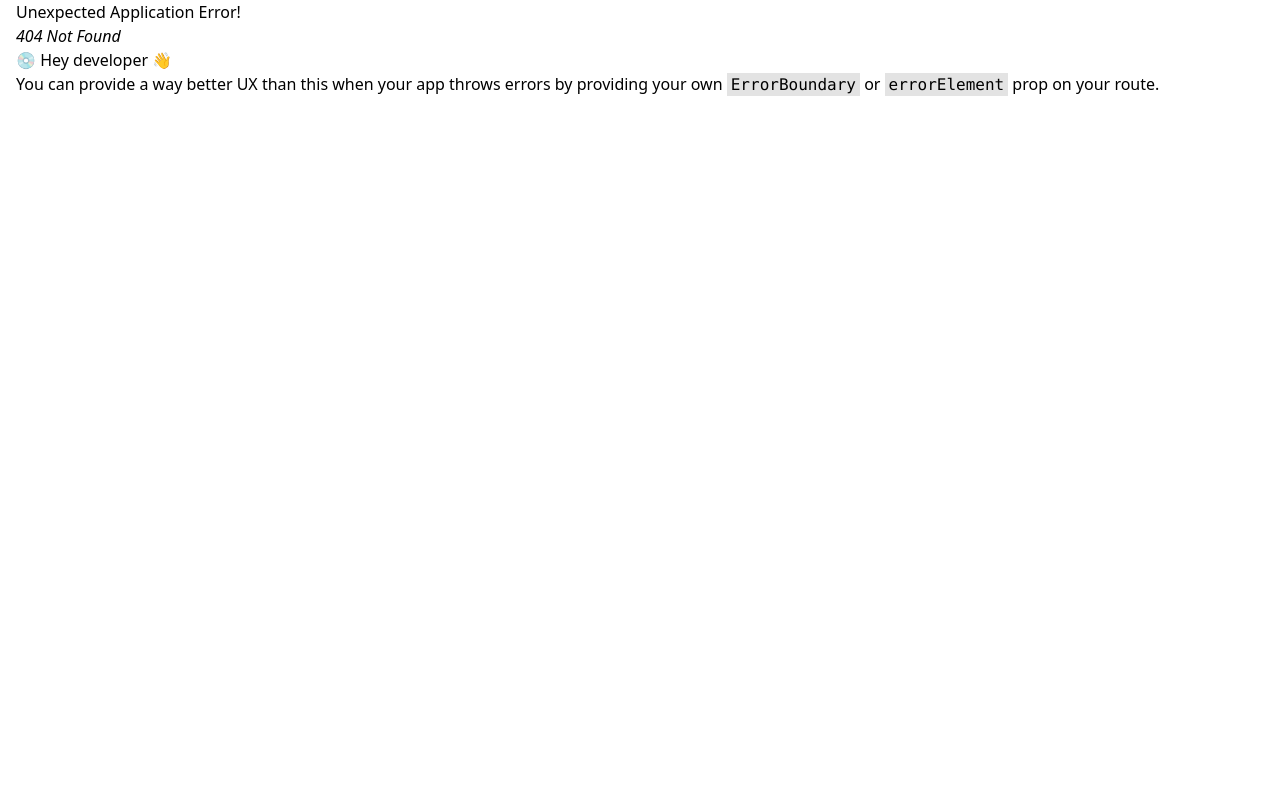
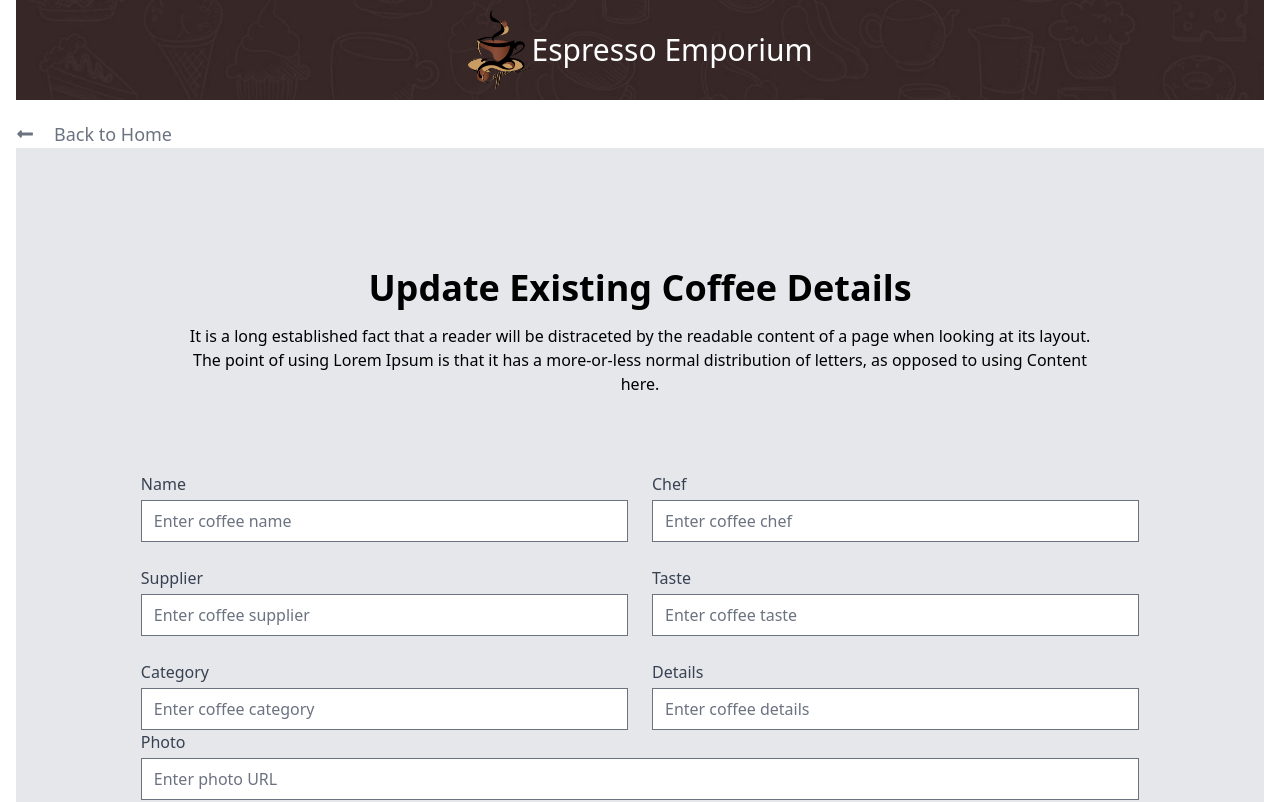
Before and after one commit to farukwebcode21/coffee-store-fontend, a React (Vite) app: page /updateCoffee in a window 1280 px wide. Before the commit this address had no page. Shown: the top 802 px of the page. Built offline with nearby package versions, Linux system fonts and the light colour scheme.

Commit message:
coffee add and update complete

```diff
--- a/package.json
+++ b/package.json
@@ -17,6 +17,7 @@
   },
   "devDependencies": {
     "@eslint/js": "^9.13.0",
+    "@tailwindcss/forms": "^0.5.9",
     "@types/react": "^18.3.12",
     "@types/react-dom": "^18.3.1",
     "@vitejs/plugin-react": "^4.3.3",
--- /dev/null
+++ b/src/components/AddCoffee.jsx
@@ -0,0 +1,99 @@
+import { FaLongArrowAltLeft } from "react-icons/fa";
+import { Link } from "react-router-dom";
+
+const AddCoffee = () => {
+  return (
+    <div>
+      <Link to={"/"}>
+        <button className="bg-white text-gray-500 text-lg mt-5 flex items-center justify-center">
+          <FaLongArrowAltLeft className="mr-5" />
+          Back to Home
+        </button>
+      </Link>
+      <div className="bg-gray-200 py-20">
+        <div className=" w-4/5 m-auto p-10 text-center space-y-4">
+          <h1 className="text-4xl font-bold text-black">Add New Coffee</h1>
+          <p>
+            It is a long established fact that a reader will be distraceted by
+            the readable content of a page when looking at its layout. The point
+            of using Lorem Ipsum is that it has a more-or-less normal
+            distribution of letters, as opposed to using Content here.
+          </p>
+        </div>
+        <div className="py-1 ">
+          <div className="mt-8 w-4/5 m-auto">
+            <div className="grid grid-cols-2 gap-6">
+              <label className="block">
+                <span className="text-gray-700">Name</span>
+                <input
+                  type="text"
+                  className="mt-1 block w-full"
+                  placeholder="Enter coffee name"
+                />
+              </label>
+              <label className="block">
+                <span className="text-gray-700">Chef</span>
+                <input
+                  type="text"
+                  name="chef"
+                  className="mt-1 block w-full"
+                  placeholder="Enter coffee chef"
+                />
+              </label>
+              <label className="block">
+                <span className="text-gray-700">Supplier</span>
+                <input
+                  type="text"
+                  name="supplier"
+                  className="mt-1 block w-full"
+                  placeholder="Enter coffee supplier"
+                />
+              </label>
+              <label className="block">
+                <span className="text-gray-700">Taste</span>
+                <input
+                  type="text"
+                  name="taste"
+                  className="mt-1 block w-full"
+                  placeholder="Enter coffee taste"
+                />
+              </label>
+              <label className="block">
+                <span className="text-gray-700">Category</span>
+                <input
+                  type="text"
+                  name="category"
+                  className="mt-1 block w-full"
+                  placeholder="Enter coffee category"
+                />
+              </label>
+              <label className="block">
+                <span className="text-gray-700">Details</span>
+                <input
+                  type="text"
+                  name="details"
+                  className="mt-1 block w-full"
+                  placeholder="Enter coffee details"
+                />
+              </label>
+            </div>
+            <label className="block">
+              <span className="text-gray-700">Photo</span>
+              <input
+                type="text"
+                name="details"
+                className="mt-1 block w-full"
+                placeholder="Enter photo URL"
+              />
+            </label>
+            <button className="w-full text-lg bg-[#D2B48C] mt-10 py-3 border-2 border-[#331A15] ">
+              Add Coffee
+            </button>
+          </div>
+        </div>
+      </div>
+    </div>
+  );
+};
+
+export default AddCoffee;
--- /dev/null
+++ b/src/components/UpdateCoffee.jsx
@@ -0,0 +1,101 @@
+import { FaLongArrowAltLeft } from "react-icons/fa";
+import { Link } from "react-router-dom";
+
+const UpdateCoffee = () => {
+  return (
+    <div>
+      <Link to={"/"}>
+        <button className="bg-white text-gray-500 text-lg mt-5 flex items-center justify-center">
+          <FaLongArrowAltLeft className="mr-5" />
+          Back to Home
+        </button>
+      </Link>
+      <div className="bg-gray-200 py-20">
+        <div className=" w-4/5 m-auto p-10 text-center space-y-4">
+          <h1 className="text-4xl font-bold text-black">
+            Update Existing Coffee Details
+          </h1>
+          <p>
+            It is a long established fact that a reader will be distraceted by
+            the readable content of a page when looking at its layout. The point
+            of using Lorem Ipsum is that it has a more-or-less normal
+            distribution of letters, as opposed to using Content here.
+          </p>
+        </div>
+        <div className="py-1 ">
+          <div className="mt-8 w-4/5 m-auto">
+            <div className="grid grid-cols-2 gap-6">
+              <label className="block">
+                <span className="text-gray-700">Name</span>
+                <input
+                  type="text"
+                  className="mt-1 block w-full"
+                  placeholder="Enter coffee name"
+                />
+              </label>
+              <label className="block">
+                <span className="text-gray-700">Chef</span>
+                <input
+                  type="text"
+                  name="chef"
+                  className="mt-1 block w-full"
+                  placeholder="Enter coffee chef"
+                />
+              </label>
+              <label className="block">
+                <span className="text-gray-700">Supplier</span>
+                <input
+                  type="text"
+                  name="supplier"
+                  className="mt-1 block w-full"
+                  placeholder="Enter coffee supplier"
+                />
+              </label>
+              <label className="block">
+                <span className="text-gray-700">Taste</span>
+                <input
+                  type="text"
+                  name="taste"
+                  className="mt-1 block w-full"
+                  placeholder="Enter coffee taste"
+                />
+              </label>
+              <label className="block">
+                <span className="text-gray-700">Category</span>
+                <input
+                  type="text"
+                  name="category"
+                  className="mt-1 block w-full"
+                  placeholder="Enter coffee category"
+                />
+              </label>
+              <label className="block">
+                <span className="text-gray-700">Details</span>
+                <input
+                  type="text"
+                  name="details"
+                  className="mt-1 block w-full"
+                  placeholder="Enter coffee details"
+                />
+              </label>
+            </div>
+            <label className="block">
+              <span className="text-gray-700">Photo</span>
+              <input
+                type="text"
+                name="details"
+                className="mt-1 block w-full"
+                placeholder="Enter photo URL"
+              />
+            </label>
+            <button className="w-full text-lg bg-[#D2B48C] mt-10 py-3 border-2 border-[#331A15] ">
+              Add Coffee
+            </button>
+          </div>
+        </div>
+      </div>
+    </div>
+  );
+};
+
+export default UpdateCoffee;
--- a/src/pages/Home/PopularProduct/PopularProduct.jsx
+++ b/src/pages/Home/PopularProduct/PopularProduct.jsx
@@ -7,6 +7,8 @@ import cup_6 from "../../../assets/images/6.png";
 import { AiFillDelete } from "react-icons/ai";
 import { MdOutlineEdit } from "react-icons/md";
 import { IoEyeOutline } from "react-icons/io5";
+import { FaCoffee } from "react-icons/fa";
+import { Link } from "react-router-dom";
 
 const PopularProduct = () => {
   return (
@@ -15,9 +17,14 @@ const PopularProduct = () => {
         <div className="text-center space-y-3 mb-6">
           <span>--- Slip & Savor ---</span>
           <h2 className="text-2xl font-bold">Popular Product</h2>
-          <button className="w-[130px] h-[48px] border-2 border-black bg-yellow-600 font-bold rounded-md text-white">
-            Learn More
-          </button>
+          <div className="flex items-center justify-center">
+            <Link to="addcoffee">
+              <button className="w-[130px] flex items-center justify-center  h-[48px] border-2 border-black bg-yellow-600 font-bold rounded-md text-white">
+                Add Coffee
+                <FaCoffee className="ml-2" />
+              </button>
+            </Link>
+          </div>
         </div>
         <div className="grid lg:grid-cols-2 md:grid-cols-2 sm:grid-cols-1 gap-5">
           <div className="flex justify-evenly items-center p-10 rounded-md   bg-[#F5F4F1]">
--- a/tailwind.config.js
+++ b/tailwind.config.js
@@ -20,5 +20,5 @@ export default {
       },
     },
   },
-  plugins: [],
+  plugins: [require("@tailwindcss/forms")],
 };
```
Also changed, not shown: src/router/router.jsx (+7 -1 lines), 1 other file (tests, documents, lock files or other folders).
